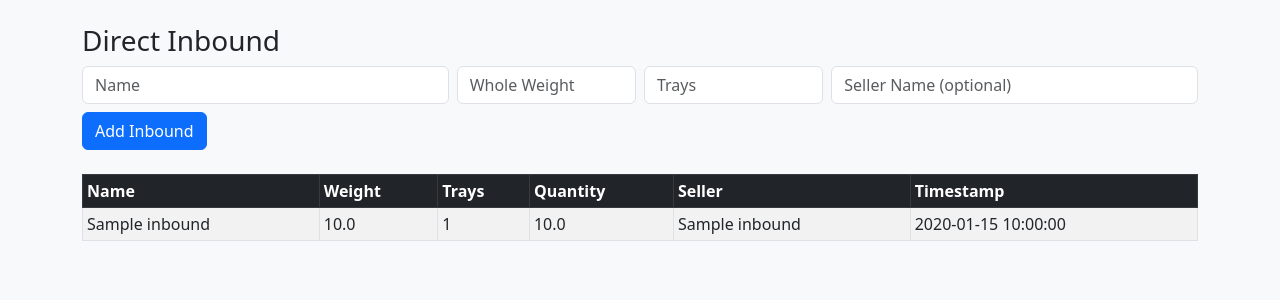
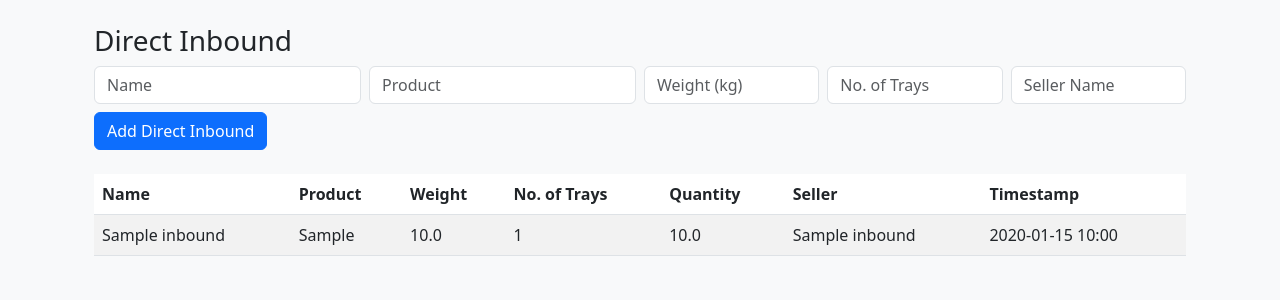
Before and after one commit to Abinesh-ss/V.V_FRUITS, a Flask app: page /direct_inbound in a window 1280 px wide. Shown: the part 56-356 px from the top of the page. Run offline with Flask 3, Linux system fonts and the light colour scheme; tables that the repository leaves empty hold one stand-in row (values such as "Sample post").

Commit message:
Update direct_inbound.html

```diff
--- a/templates/direct_inbound.html
+++ b/templates/direct_inbound.html
@@ -1,63 +1,56 @@
 {% extends "base.html" %}
 {% block content %}
+<div class="container mt-4">
   <h3>Direct Inbound</h3>
 
+  <!-- Form to Add Direct Inbound -->
   <form method="POST" action="{{ url_for('add_direct_inbound') }}" class="row g-2 mb-4">
-  <div class="col-md-4">
-    <input class="form-control" name="name" placeholder="Name" required>
+    <div class="col-md-3">
+      <input type="text" name="name" class="form-control" placeholder="Name" required>
+    </div>
+    <div class="col-md-3">
+      <input type="text" name="product" class="form-control" placeholder="Product" required>
     </div>
     <div class="col-md-2">
-    <input step="0.01" class="form-control" id="weight" name="whole_weight" placeholder="Whole Weight" required>
+      <input type="number" step="0.01" name="whole_weight" class="form-control" placeholder="Weight (kg)" required>
     </div>
     <div class="col-md-2">
-    <input type="number" class="form-control" id="no_of_trays" name="no_of_trays" placeholder="Trays" required>
+      <input type="number" name="no_of_trays" class="form-control" placeholder="No. of Trays" required>
     </div>
-
-  <!-- 🔒 Hidden Quantity (auto-calculated) -->
-  <input type="hidden" name="quantity" id="quantity">
-
-  <div class="col-md-4 mt-2">
-    <input class="form-control" name="seller_name" placeholder="Seller Name (optional)">
+    <div class="col-md-2">
+      <input type="text" name="seller_name" class="form-control" placeholder="Seller Name">
     </div>
-  <div class="col-12 mt-2">
-    <button class="btn btn-primary" type="submit">Add Inbound</button>
+    <div class="col-md-12 mt-2">
+      <button type="submit" class="btn btn-primary">Add Direct Inbound</button>
     </div>
   </form>
 
-<table class="table table-sm table-bordered table-striped">
-  <thead class="table-dark">
+  <!-- Table to Show Data -->
+  <table class="table table-striped">
+    <thead>
       <tr>
         <th>Name</th>
+        <th>Product</th>
         <th>Weight</th>
-      <th>Trays</th>
+        <th>No. of Trays</th>
         <th>Quantity</th>
         <th>Seller</th>
         <th>Timestamp</th>
       </tr>
     </thead>
     <tbody>
-    {% for r in rows %}
+      {% for row in rows %}
       <tr>
-        <td>{{ r.name }}</td>
-        <td>{{ r.whole_weight }}</td>
-        <td>{{ r.no_of_trays }}</td>
-        <td>{{ r.quantity }}</td>
-        <td>{{ r.seller_name or '-' }}</td>
-        <td>{{ r.timestamp.strftime('%Y-%m-%d %H:%M:%S') if r.timestamp else '-' }}</td>
+        <td>{{ row.name }}</td>
+        <td>{{ row.product }}</td>
+        <td>{{ row.whole_weight }}</td>
+        <td>{{ row.no_of_trays }}</td>
+        <td>{{ row.quantity }}</td>
+        <td>{{ row.seller_name }}</td>
+        <td>{{ row.timestamp.strftime('%Y-%m-%d %H:%M') }}</td>
       </tr>
-    {% else %}
-      <tr><td colspan="6" class="text-center">No records</td></tr>
       {% endfor %}
     </tbody>
   </table>
+</div>
 {% endblock %}
-
-<script>
-function calculateQuantity() {
-  let weight = parseFloat(document.getElementById("weight").value) || 0;
-  let trays = parseInt(document.getElementById("no_of_trays").value) || 0;
-  document.getElementById("quantity").value = (weight * trays).toFixed(2);
-}
-document.getElementById("weight").addEventListener("input", calculateQuantity);
-document.getElementById("no_of_trays").addEventListener("input", calculateQuantity);
-</script>
```
Lines whose indentation alone changed are shown as unchanged.
